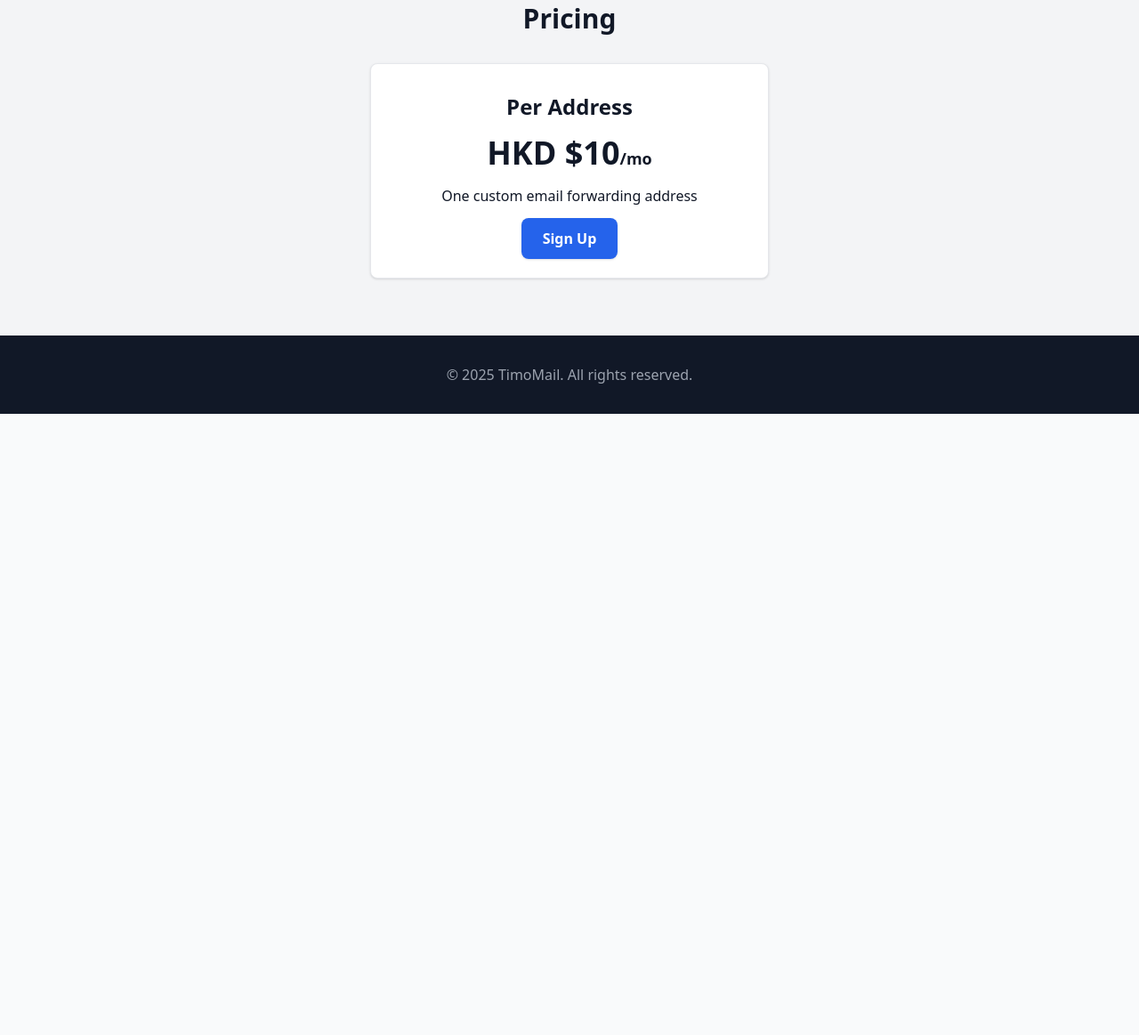
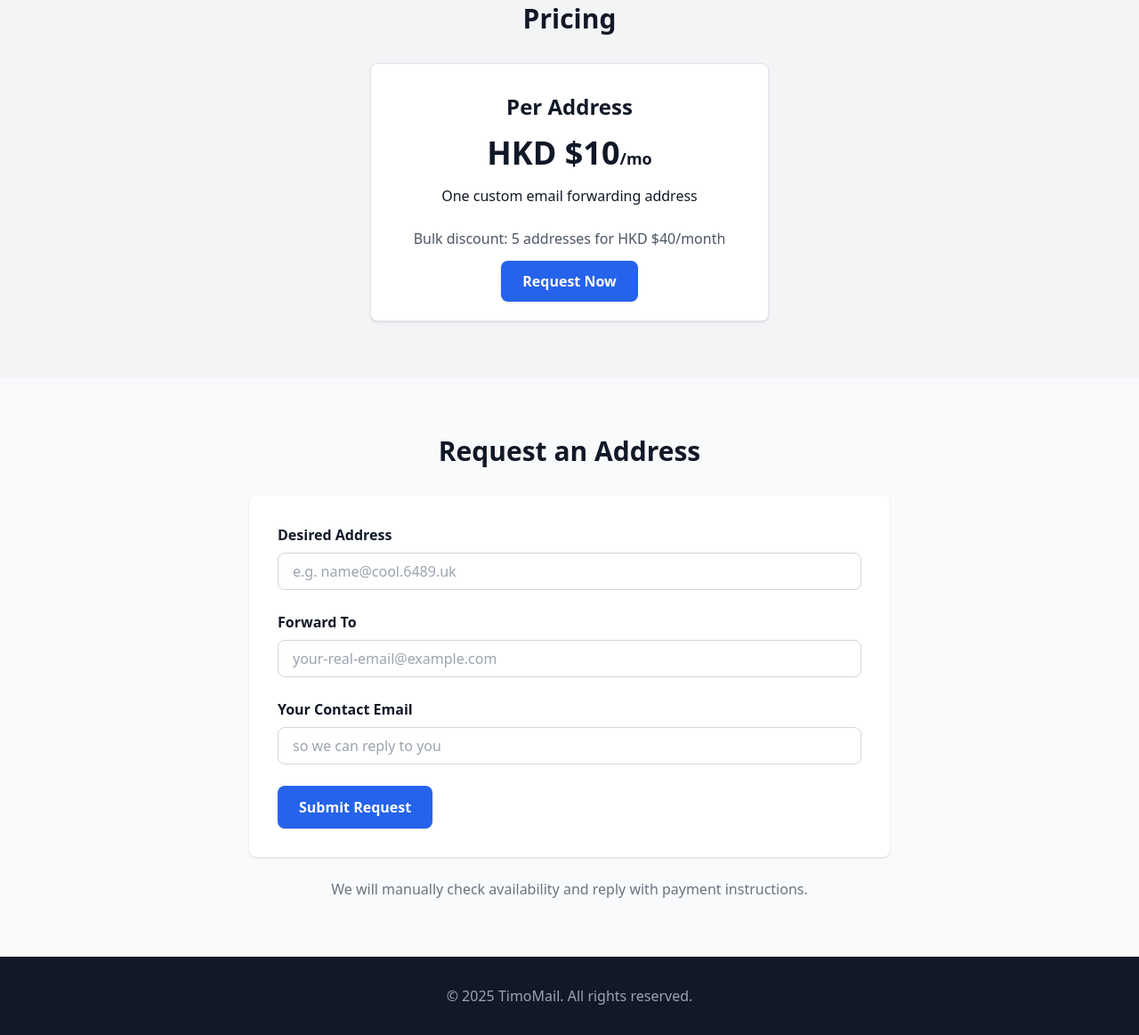
Before and after one commit to timothy0509/timomail, a plain HTML site: page index.html in a window 1280 px wide. Shown: the part 753-1916 px from the top of the page at 89% size. Before the commit the page ends 1218 px from the top, so only its background shows below. Drawn offline with nearby package versions, Linux system fonts and the light colour scheme.

Commit message:
Update index.html

```diff
--- a/index.html
+++ b/index.html
@@ -19,9 +19,9 @@
                     Simple. Affordable. Professional.
                 </p>
                 <a
-                    href="#pricing"
+                    href="#request"
                     class="bg-white text-blue-600 px-6 py-3 rounded-lg font-semibold shadow hover:bg-gray-100"
-                    >Get Started</a
+                    >Request an Address</a
                 >
             </div>
         </section>
@@ -71,13 +71,74 @@
                         HKD $10<span class="text-lg">/mo</span>
                     </p>
                     <p class="mb-6">One custom email forwarding address</p>
+                    <p class="text-gray-600 mb-6">
+                        Bulk discount: 5 addresses for HKD $40/month
+                    </p>
                     <a
-                        href="#signup"
+                        href="#request"
                         class="bg-blue-600 text-white px-6 py-3 rounded-lg font-semibold shadow hover:bg-blue-700"
-                        >Sign Up</a
+                        >Request Now</a
                     >
                 </div>
             </div>
+        </section>
+
+        <!-- Request Form -->
+        <section id="request" class="max-w-3xl mx-auto px-6 py-16">
+            <h2 class="text-3xl font-bold text-center mb-8">
+                Request an Address
+            </h2>
+            <form
+                action="mailto:your-email@example.com"
+                method="POST"
+                enctype="text/plain"
+                class="bg-white p-8 rounded-lg shadow space-y-6"
+            >
+                <div>
+                    <label class="block font-semibold mb-2"
+                        >Desired Address</label
+                    >
+                    <input
+                        type="text"
+                        name="desired_address"
+                        placeholder="e.g. name@cool.6489.uk"
+                        class="w-full border border-gray-300 rounded-lg px-4 py-2"
+                        required
+                    />
+                </div>
+                <div>
+                    <label class="block font-semibold mb-2">Forward To</label>
+                    <input
+                        type="email"
+                        name="forward_to"
+                        placeholder="your-real-email@example.com"
+                        class="w-full border border-gray-300 rounded-lg px-4 py-2"
+                        required
+                    />
+                </div>
+                <div>
+                    <label class="block font-semibold mb-2"
+                        >Your Contact Email</label
+                    >
+                    <input
+                        type="email"
+                        name="contact_email"
+                        placeholder="so we can reply to you"
+                        class="w-full border border-gray-300 rounded-lg px-4 py-2"
+                        required
+                    />
+                </div>
+                <button
+                    type="submit"
+                    class="bg-blue-600 text-white px-6 py-3 rounded-lg font-semibold shadow hover:bg-blue-700"
+                >
+                    Submit Request
+                </button>
+            </form>
+            <p class="text-center text-gray-500 mt-6">
+                We will manually check availability and reply with payment
+                instructions.
+            </p>
         </section>
 
         <!-- Footer -->
```
